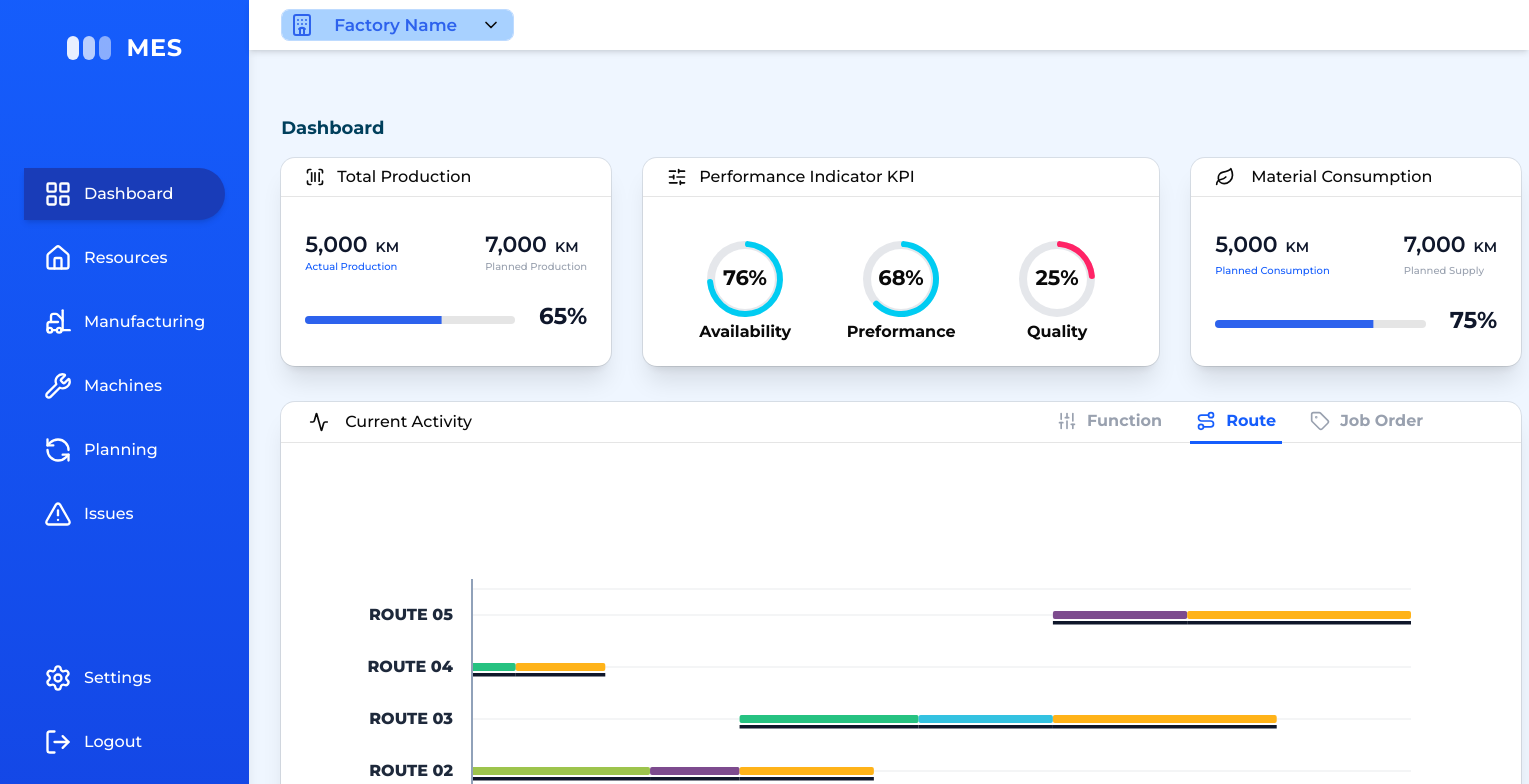
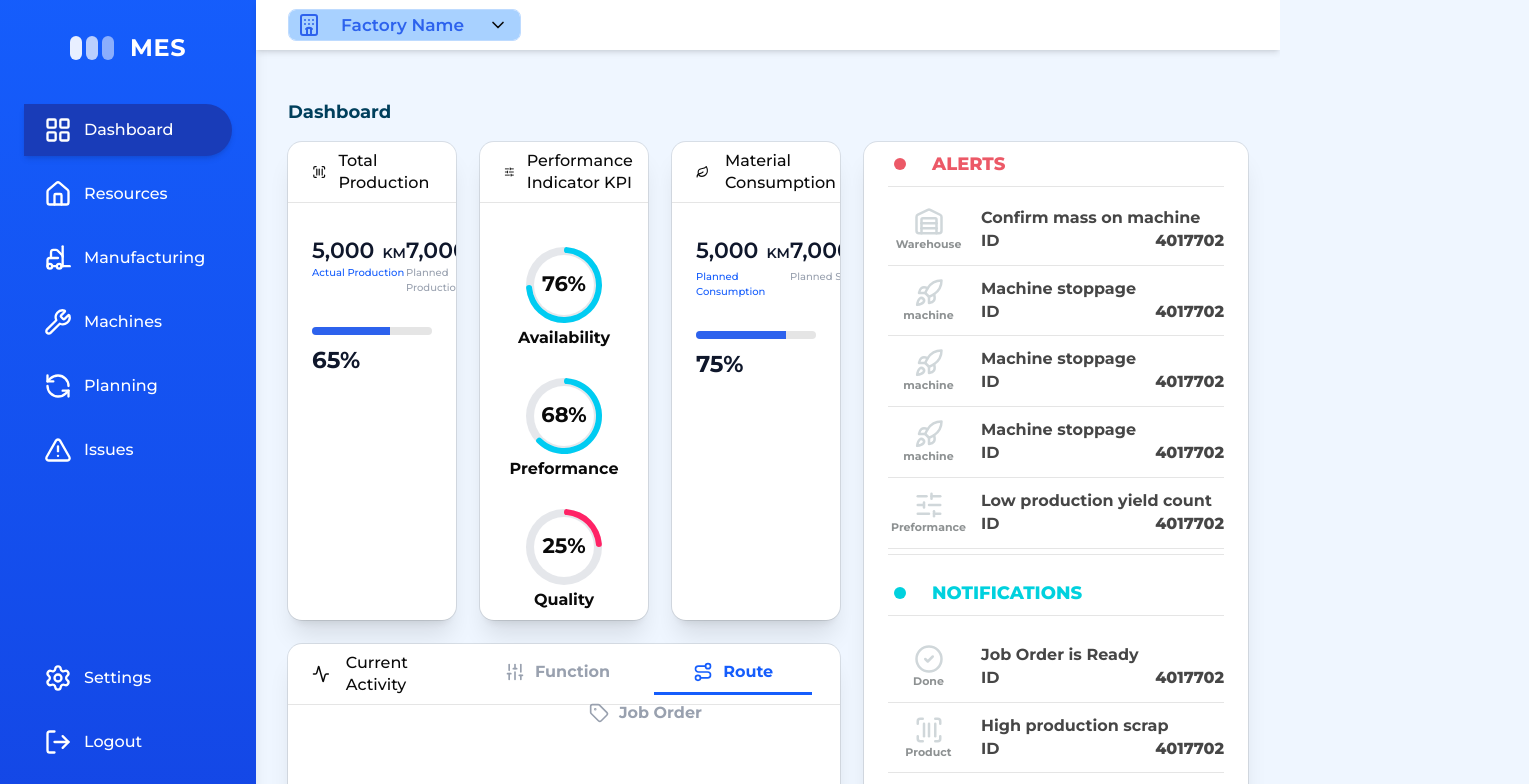
Before and after one commit to khaled-17/mes-dashboard, a Next.js app: page / in a window 1280 px wide. Both pictures are taken after a click on the tab "Route". Shown: the top 784 px of the page, 1529 px wide, since content can reach past the window. Built offline with nearby package versions, Linux system fonts and the light colour scheme.

Commit message:
Refactor layout and component styles for improved responsiveness and consistency

```diff
--- a/app/layout.tsx
+++ b/app/layout.tsx
@@ -44,10 +44,10 @@ export default function RootLayout({
       >
         <TooltipProvider>
           <Sidebar />
-          <div className="  flex flex-col w-screen ">
+          <div className="flex min-h-0 min-w-0 flex-1 flex-col">
             <Header />
 
-            <main className=" overflow-y-auto p-8 custom-scrollbar ">
+            <main className="custom-scrollbar flex-1 overflow-x-hidden overflow-y-auto p-4 sm:p-6 lg:p-8">
               {children}
             </main>
           </div>
--- a/components/Header/BottomHeader.tsx
+++ b/components/Header/BottomHeader.tsx
@@ -5,7 +5,6 @@ import { Toggle } from "@/components/ui/toggle";
 import { FunctionSquareIcon, Rocket } from "lucide-react";
 import TimeNav from "./TimeNav";
 import { usePathname } from "next/navigation";
-
 
 /*
   BottomHeader: renders the bottom header and adapts its content
@@ -24,10 +23,7 @@ const BottomHeader = () => {
             <div className=" flex items-center gap-4 ">
               <FactoryDropdownMenu />
 
-              <Toggle
-
-            className="p-2 rounded-md data-[state=on]:bg-blue-400/50"
-              >
+              <Toggle className="p-2 rounded-md data-[state=on]:bg-blue-400/50">
                 <FunctionSquareIcon className={`w-6! h-6! text-primary`} />
               </Toggle>
 
--- a/components/Sidebar.tsx
+++ b/components/Sidebar.tsx
@@ -56,9 +56,9 @@ export default function Sidebar() {
   const isActive = (path: string) => pathname === path;
 
   return (
-    <aside className="w-64 h-screen bg-linear-to-b from-blue-600 to-blue-700 text-white flex flex-col px-6 py-8 shadow-lg sticky top-0">
+    <aside className="w-64 shrink-0 h-screen overflow-y-auto bg-linear-to-b from-blue-600 to-blue-700 text-white flex flex-col px-6 py-8 shadow-lg sticky top-0">
       {/* Logo Section */}
-      <div className="flex items-center justify-center  gap-4 mb-20 pb-6 ">
+      <div className="flex items-center justify-center gap-4 mb-8 pb-2">
         <div className="flex gap-1">
           <div className="w-3 h-6 bg-white rounded-sm opacity-90"></div>
           <div className="w-3 h-6 bg-white rounded-sm opacity-70"></div>
@@ -68,7 +68,7 @@ export default function Sidebar() {
       </div>
 
       {/* Main Navigation */}
-      <nav className="flex flex-col gap-3 flex-1">
+      <nav className="flex min-h-0 flex-col gap-3 flex-1">
         {pages.map((item) => (
           <Link
             key={item.path}
@@ -86,7 +86,7 @@ export default function Sidebar() {
       </nav>
 
       {/* User Actions */}
-      <nav className="flex flex-col gap-3  pt-6">
+      <nav className="mt-auto flex flex-col gap-3 pt-6">
         {userActions.map((item) => (
           <Link
             key={item.path}
--- a/view/Home/components/TableCard/TableCard.tsx
+++ b/view/Home/components/TableCard/TableCard.tsx
@@ -4,56 +4,77 @@ import { Activity, SlidersVertical, Route, Tag } from "lucide-react";
 import { Card, CardHeader, CardTitle, CardContent } from "@/components/ui/card";
 import { Tabs, TabsList, TabsTrigger } from "@/components/ui/tabs";
 import FunctionTab from "./Function Tab/F-Tab";
-import RouteTab from "./Route Tab/R-Tab";;
+import RouteTab from "./Route Tab/R-Tab";
 import JobOrderTab from "./Job Orders Tab/JO-Tab";
 import { useState } from "react";
 
 function TableCard() {
-
   const [activeTab, setActiveTab] = useState<string>("Function");
 
   const handleTabChange = () => {
     if (activeTab === "Function") {
-      return <FunctionTab />
+      return <FunctionTab />;
+    } else if (activeTab === "Route") {
+      return <RouteTab />;
+    } else if (activeTab === "Job Order") {
+      return <JobOrderTab />;
     }
-    else if (activeTab === "Route") {
-      return <RouteTab />
-    }
-    else if (activeTab === "Job Order") {
-      return <JobOrderTab />
-    }
-  }
+  };
 
   return (
-    <div>
-      <Card className="w-310 h-165">
-        <CardHeader className="px-7 flex items-center justify-between">
+    <div className="w-full min-w-0">
+      <Card className="w-full min-w-0">
+        <CardHeader className="flex flex-col items-start justify-between gap-4 px-4 sm:px-6 lg:flex-row lg:items-center">
           <CardTitle className="flex items-center gap-4 ">
             <Activity className="w-5 h-5" />
             <span className="text-[16px]">Current Activity</span>
           </CardTitle>
 
           <Tabs defaultValue="Function">
-            <TabsList variant="underline" className="border-none gap-5 mr-15">
-              <TabsTrigger value="Function" onClick={() => {setActiveTab("Function")}} className="pb-3 text-[16px]">
-                <SlidersVertical className="w-5! h-5! mr-1" />Function
+            <TabsList
+              variant="underline"
+              className="mr-0 flex-wrap gap-2 border-none sm:gap-4"
+            >
+              <TabsTrigger
+                value="Function"
+                onClick={() => {
+                  setActiveTab("Function");
+                }}
+                className="pb-3 text-[16px]"
+              >
+                <SlidersVertical className="w-5! h-5! mr-1" />
+                Function
               </TabsTrigger>
-              <TabsTrigger value="Route" onClick={() => {setActiveTab("Route")}} className="pb-3 text-[16px]">
-                <Route className="w-5! h-5! mr-1" />Route
+              <TabsTrigger
+                value="Route"
+                onClick={() => {
+                  setActiveTab("Route");
+                }}
+                className="pb-3 text-[16px]"
+              >
+                <Route className="w-5! h-5! mr-1" />
+                Route
               </TabsTrigger>
-              <TabsTrigger value="Job Order" onClick={() => {setActiveTab("Job Order")}} className="pb-3 text-[16px]">
-                <Tag className="w-5! h-5! mr-1" />Job Order
+              <TabsTrigger
+                value="Job Order"
+                onClick={() => {
+                  setActiveTab("Job Order");
+                }}
+                className="pb-3 text-[16px]"
+              >
+                <Tag className="w-5! h-5! mr-1" />
+                Job Order
               </TabsTrigger>
             </TabsList>
           </Tabs>
         </CardHeader>
 
-        <CardContent className="pt-10 pb-[-30px] px-20">
+        <CardContent className="min-w-0 overflow-x-auto px-4 pb-6 pt-4 sm:px-6 lg:px-10">
           {handleTabChange()}
         </CardContent>
       </Card>
     </div>
-  )
+  );
 }
 
-export default TableCard
+export default TableCard;
--- a/view/Home/components/TopCards/TopCards.tsx
+++ b/view/Home/components/TopCards/TopCards.tsx
@@ -6,7 +6,7 @@ import Charts from "./charts";
 export default function TopCards() {
   return (
     <>
-      <Card className="min-w-75 h-52 basis-[27.5%]">
+      <Card className="min-w-0 flex-1 basis-full sm:basis-[calc(50%-0.75rem)] xl:basis-[calc(33.333%-1rem)]">
         <CardHeader className="px-6">
           <CardTitle className="flex items-center gap-3 ">
             <ScanBarcode className="w-5 h-5" />
@@ -45,11 +45,11 @@ export default function TopCards() {
           </div>
 
           {/* Progress Bar */}
-          <div className="flex items-center gap-6">
+          <div className="flex flex-wrap items-center gap-4">
             <Progress
               value={65}
               style={{ "--progress": 65 } as React.CSSProperties}
-              className="h-2 w-60 bg-border progress-animate"
+              className="h-2 w-full max-w-60 bg-border progress-animate"
             />
 
             <span className="text-[23px] font-bold text-slate-900 -mt-1.75">
@@ -59,7 +59,7 @@ export default function TopCards() {
         </CardContent>
       </Card>
 
-      <Card className="max-w-129 h-52 basis-[45%]">
+      <Card className="min-w-0 flex-1 basis-full lg:basis-[calc(50%-0.75rem)] xl:basis-[calc(33.333%-1rem)]">
         <CardHeader className="px-6">
           <CardTitle className="flex items-center gap-3 ">
             <SlidersHorizontal className="w-5 h-5" />
@@ -67,12 +67,12 @@ export default function TopCards() {
           </CardTitle>
         </CardHeader>
 
-        <CardContent className="pt-4 px-6 flex justify-around items-start h-full">
+        <CardContent className="flex h-full flex-wrap items-start justify-around gap-4 px-6 pt-4">
           <Charts />
         </CardContent>
       </Card>
 
-      <Card className="min-w-75 h-52 basis-[27.5%]">
+      <Card className="min-w-0 flex-1 basis-full sm:basis-[calc(50%-0.75rem)] xl:basis-[calc(33.333%-1rem)]">
         <CardHeader className="px-6">
           <CardTitle className="flex items-center gap-4 ">
             <Leaf className="w-5 h-5" />
@@ -111,11 +111,11 @@ export default function TopCards() {
           </div>
 
           {/* Progress Bar */}
-          <div className="flex items-center gap-6">
+          <div className="flex flex-wrap items-center gap-4">
             <Progress
               value={75}
               style={{ "--progress": 75 } as React.CSSProperties}
-              className="h-2 w-60 bg-border progress-animate"
+              className="h-2 w-full max-w-60 bg-border progress-animate"
             />
 
             <span className="text-[23px] font-bold text-slate-900 -mt-1.75">
--- a/view/Home/components/side Card/SideCard.tsx
+++ b/view/Home/components/side Card/SideCard.tsx
@@ -1,48 +1,128 @@
 import { Card, CardHeader, CardTitle, CardContent } from "@/components/ui/card";
-import { CircleSmall, Warehouse, Rocket, SlidersHorizontal, CircleCheck, ScanBarcode } from 'lucide-react';
+import {
+  CircleSmall,
+  Warehouse,
+  Rocket,
+  SlidersHorizontal,
+  CircleCheck,
+  ScanBarcode,
+} from "lucide-react";
 import Shelf from "./shelf";
 
 function SideCard() {
   return (
     <>
-      <div>
-        <Card className="min-w-95 h-full">
-
+      <div className="w-full xl:w-[24rem] xl:shrink-0">
+        <Card className="h-full w-full min-w-0">
           <CardContent className="px-6">
             {/* ALERTS */}
             <div>
               <CardHeader className="px-6 pl-0 mb-2">
                 <CardTitle className="flex items-center gap-5 ">
-                  <CircleSmall fill="#EC5967" stroke="none"/>
-                  <span className="text-lg text-[#EC5967] font-extrabold">ALERTS</span>
+                  <CircleSmall fill="#EC5967" stroke="none" />
+                  <span className="text-lg text-[#EC5967] font-extrabold">
+                    ALERTS
+                  </span>
                 </CardTitle>
               </CardHeader>
               <div className="overflow-y-auto h-90 border-b border-border">
-                <Shelf icon={<Warehouse color="#D0D7DA" size={30}/>} iconName="Warehouse" description="Confirm mass on machine" id="4017702"/>
-                <Shelf icon={<Rocket color="#D0D7DA" size={30}/>} iconName="machine" description="Machine stoppage" id="4017702"/>
-                <Shelf icon={<Rocket color="#D0D7DA" size={30}/>} iconName="machine" description="Machine stoppage" id="4017702"/>
-                <Shelf icon={<Rocket color="#D0D7DA" size={30}/>} iconName="machine" description="Machine stoppage" id="4017702"/>
-                <Shelf icon={<SlidersHorizontal color="#D0D7DA" size={30}/>} iconName="Preformance" description="Low production yield count" id="4017702"/>
-                <Shelf icon={<Warehouse color="#D0D7DA" size={30}/>} iconName="Warehouse" description="Confirm mass on machine" id="4017702"/>
-                <Shelf icon={<Warehouse color="#D0D7DA" size={30}/>} iconName="Warehouse" description="Confirm mass on machine" id="4017702"/>
+                <Shelf
+                  icon={<Warehouse color="#D0D7DA" size={30} />}
+                  iconName="Warehouse"
+                  description="Confirm mass on machine"
+                  id="4017702"
+                />
+                <Shelf
+                  icon={<Rocket color="#D0D7DA" size={30} />}
+                  iconName="machine"
+                  description="Machine stoppage"
+                  id="4017702"
+                />
+                <Shelf
+                  icon={<Rocket color="#D0D7DA" size={30} />}
+                  iconName="machine"
+                  description="Machine stoppage"
+                  id="4017702"
+                />
+                <Shelf
+                  icon={<Rocket color="#D0D7DA" size={30} />}
+                  iconName="machine"
+                  description="Machine stoppage"
+                  id="4017702"
+                />
+                <Shelf
+                  icon={<SlidersHorizontal color="#D0D7DA" size={30} />}
+                  iconName="Preformance"
+                  description="Low production yield count"
+                  id="4017702"
+                />
+                <Shelf
+                  icon={<Warehouse color="#D0D7DA" size={30} />}
+                  iconName="Warehouse"
+                  description="Confirm mass on machine"
+                  id="4017702"
+                />
+                <Shelf
+                  icon={<Warehouse color="#D0D7DA" size={30} />}
+                  iconName="Warehouse"
+                  description="Confirm mass on machine"
+                  id="4017702"
+                />
               </div>
             </div>
             {/* NOTIFICATIONS */}
             <div>
               <CardHeader className=" mt-6 pl-0">
                 <CardTitle className="flex items-center gap-5 ">
-                  <CircleSmall fill="#00D1DE" stroke="none"/>
-                  <span className="text-lg text-[#00D1DE] font-extrabold">NOTIFICATIONS</span>
+                  <CircleSmall fill="#00D1DE" stroke="none" />
+                  <span className="text-lg text-[#00D1DE] font-extrabold">
+                    NOTIFICATIONS
+                  </span>
                 </CardTitle>
               </CardHeader>
               <div className="overflow-y-auto h-90 mt-4">
-                <Shelf icon={<CircleCheck color="#D0D7DA" size={30}/>} iconName="Done" description="Job Order is Ready" id="4017702"/>
-                <Shelf icon={<ScanBarcode color="#D0D7DA" size={30}/>} iconName="Product" description="High production scrap" id="4017702"/>
-                <Shelf icon={<ScanBarcode color="#D0D7DA" size={30}/>} iconName="Product" description="High production scrap" id="4017702"/>
-                <Shelf icon={<ScanBarcode color="#D0D7DA" size={30}/>} iconName="Product" description="High production scrap" id="4017702"/>
-                <Shelf icon={<ScanBarcode color="#D0D7DA" size={30}/>} iconName="Product" description="High production scrap" id="4017702"/>
-                <Shelf icon={<ScanBarcode color="#D0D7DA" size={30}/>} iconName="Product" description="High production scrap" id="4017702"/>
-                <Shelf icon={<ScanBarcode color="#D0D7DA" size={30}/>} iconName="Product" description="High production scrap" id="4017702"/>
+                <Shelf
+                  icon={<CircleCheck color="#D0D7DA" size={30} />}
+                  iconName="Done"
+                  description="Job Order is Ready"
+                  id="4017702"
+                />
+                <Shelf
+                  icon={<ScanBarcode color="#D0D7DA" size={30} />}
+                  iconName="Product"
+                  description="High production scrap"
+                  id="4017702"
+                />
+                <Shelf
+                  icon={<ScanBarcode color="#D0D7DA" size={30} />}
+                  iconName="Product"
+                  description="High production scrap"
+                  id="4017702"
+                />
+                <Shelf
+                  icon={<ScanBarcode color="#D0D7DA" size={30} />}
+                  iconName="Product"
+                  description="High production scrap"
+                  id="4017702"
+                />
+                <Shelf
+                  icon={<ScanBarcode color="#D0D7DA" size={30} />}
+                  iconName="Product"
+                  description="High production scrap"
+                  id="4017702"
+                />
+                <Shelf
+                  icon={<ScanBarcode color="#D0D7DA" size={30} />}
+                  iconName="Product"
+                  description="High production scrap"
+                  id="4017702"
+                />
+                <Shelf
+                  icon={<ScanBarcode color="#D0D7DA" size={30} />}
+                  iconName="Product"
+                  description="High production scrap"
+                  id="4017702"
+                />
               </div>
             </div>
           </CardContent>
--- a/view/Home/index.tsx
+++ b/view/Home/index.tsx
@@ -1,18 +1,18 @@
 // import TopCards from "./components/TopCards/TopCards";
-import TopCards from "@/view/Home/components/TopCards/TopCards"
+import TopCards from "@/view/Home/components/TopCards/TopCards";
 import TableCard from "./components/TableCard/TableCard";
 import SideCard from "./components/side Card/SideCard";
 
 export default function HomeView() {
+  return (
+    <div className="mx-auto w-full max-w-[1600px] min-w-0">
+      <p className="mb-4 mt-2 text-lg font-bold text-[#003F5C] sm:mt-4">
+        Dashboard
+      </p>
 
-
-    return (
-        <div className="w-fit m-auto">
-            <p className="font-bold text-[#003F5C] text-lg mb-4 mt-8">Dashboard</p>
-
-            <div className="flex gap-8">
-                <div className="flex flex-col gap-9">
-                    <div className="flex gap-8">
+      <div className="flex min-w-0 flex-col gap-6 xl:flex-row">
+        <div className="flex min-w-0 flex-1 flex-col gap-6">
+          <div className="flex min-w-0 flex-wrap gap-4 lg:gap-6">
             <TopCards />
           </div>
           <TableCard />
```
Also changed, not shown: view/Home/components/TableCard/Route Tab/R-Tab.tsx (+55 -12 lines), view/Resources/ResourcesPage.tsx (+18 -18 lines). Lines whose indentation alone changed are shown as unchanged.
